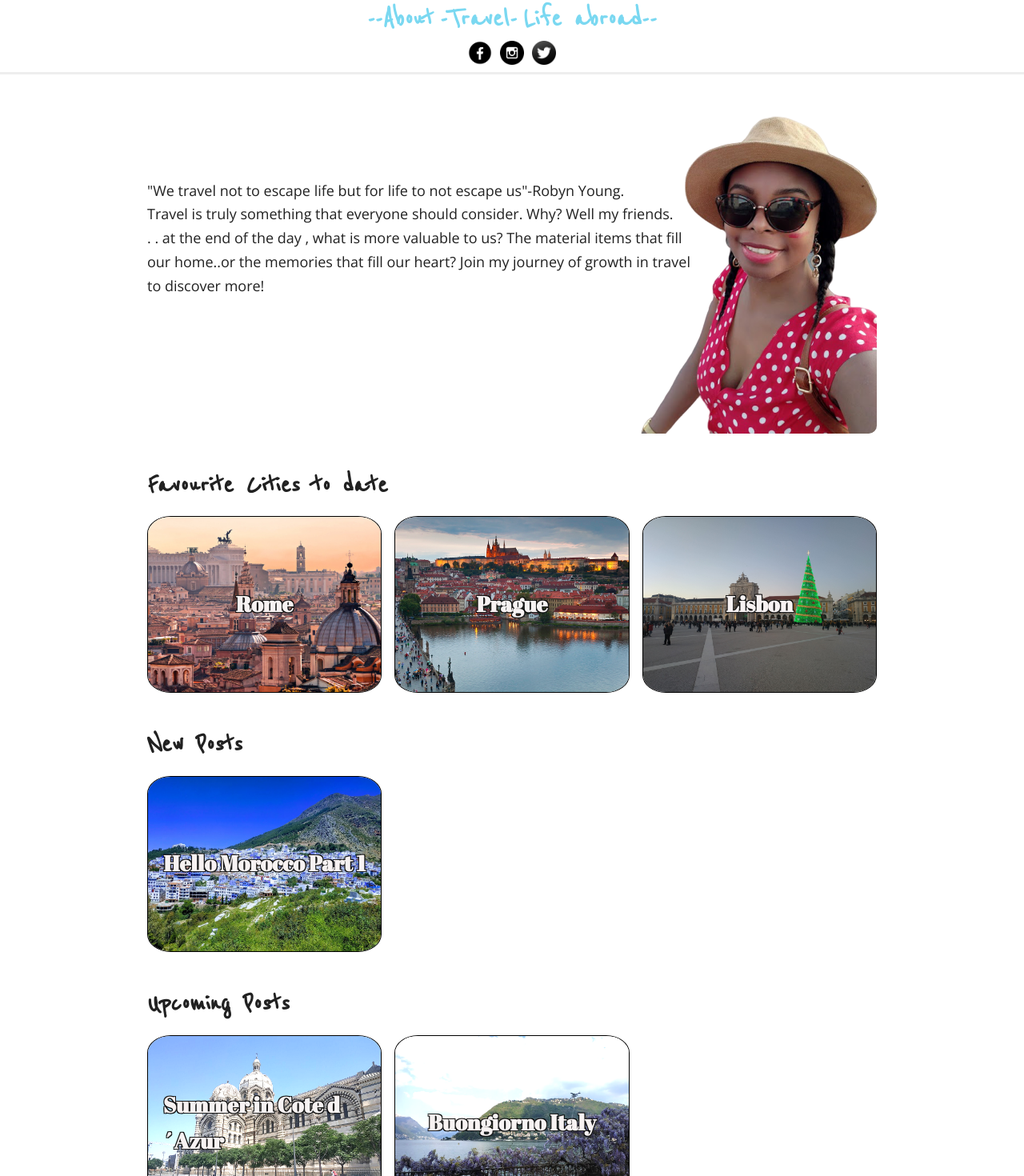
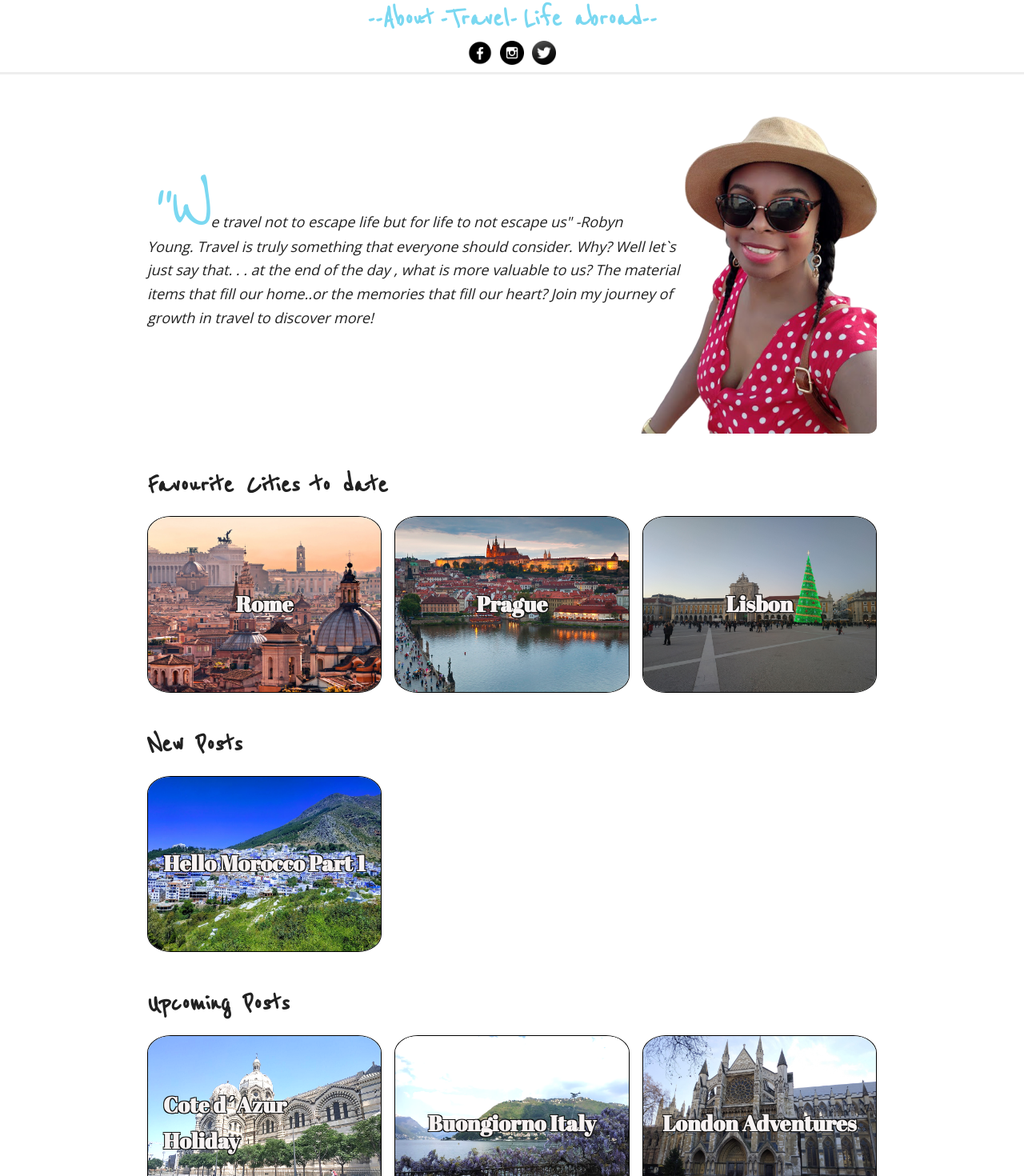
Before and after one commit to aisha-gregg/aisha-blog, a React (Create React App) app: page / in a window 1280 px wide. Shown: the part 140-1610 px from the top of the page at 80% size. Built offline with nearby package versions, Linux system fonts and the light colour scheme.

Commit message:
fix styles

```diff
--- a/src/components/feature-image/feature-image.module.css
+++ b/src/components/feature-image/feature-image.module.css
@@ -6,7 +6,7 @@
 }
 
 .container:hover {
-  cursor: pointer;
+  cccursor: pointer;
 }
 
 .container p {
--- a/src/components/post/post.module.css
+++ b/src/components/post/post.module.css
@@ -16,7 +16,12 @@
 .post h3 {
   text-align: center;
 }
-
+.post :first {
+  font-size: 100px;
+  line-height: 70px;
+  font-family: var(--secondary-header-font);
+  color: var(--primary-color);
+}
 .post blockquote {
   border-left: 3px solid var(--primary-color);
   font-style: italic;
--- a/src/pages/about/About.jsx
+++ b/src/pages/about/About.jsx
@@ -10,19 +10,16 @@ export function About() {
           className={styles["profile-photo"]}
         />
         <div>
-          <h2>About me</h2>
+          <h2 className={styles.about}>About me</h2>
           <p className={styles.text}>
             Hi. I am Aisha Kamilah; travel enthusiast and blogger. I am from the
             beautiful twin isles of Trinidad and Tobago. Now I live in Spain and
-            travel frequently across Europe. For the past couple years and after
+            travel frequently across Europe. For the past couple years, after
             visiting over 30 cities my perspectives and visions of all that I
             have known continues to be challenged. I want to somehow share my
             stories with the world.
           </p>
-          <p className={styles.text}>
-            I am also a software developer. You can visit my programming blog
-            here.
-          </p>
+          <p className={styles.text}></p>
         </div>
       </section>
     </main>
--- a/src/pages/about/about.module.css
+++ b/src/pages/about/about.module.css
@@ -6,6 +6,10 @@
   width: 100%;
   border-radius: 10%;
   padding-top: 30px;
+}
+
+.about {
+  text-align: center;
 }
 
 .text {
--- a/src/pages/home/Home.jsx
+++ b/src/pages/home/Home.jsx
@@ -16,12 +16,12 @@ export function Home() {
             className={styles["profile-photo"]}
           />
           <p className={styles.description}>
-            "We travel not to escape life but for life to not escape us"-Robyn
-            Young. Travel is truly something that everyone should consider. Why?
-            Well my friends. . . at the end of the day , what is more valuable
-            to us? The material items that fill our home..or the memories that
-            fill our heart? Join my journey of growth in travel to discover
-            more!
+            <span className={styles["first-letter"]}>"W</span>e travel not to
+            escape life but for life to not escape us" -Robyn Young. Travel is
+            truly something that everyone should consider. Why? Well let`s just
+            say that. . . at the end of the day , what is more valuable to us?
+            The material items that fill our home..or the memories that fill our
+            heart? Join my journey of growth in travel to discover more!
           </p>
         </div>
       </section>
@@ -51,13 +51,17 @@ export function Home() {
         <h2 className="alternate-title">Upcoming Posts</h2>
         <div className={styles.city}>
           <FeatureImage
-            text="Summer in Cote d´Azur"
+            text="Cote d´Azur Holiday"
             image="./img/cathedral.png"
           ></FeatureImage>
           <FeatureImage
             text="Buongiorno Italy"
             image="./img/italy.png"
           ></FeatureImage>
+          <FeatureImage
+            text="London Adventures"
+            image="./img/london.jpg"
+          ></FeatureImage>
         </div>
       </section>
     </main>
--- /dev/null
+++ b/src/pages/home/firstword.css
@@ -0,0 +1,3 @@
+.first-letter {
+  color: red;
+}
--- a/src/pages/home/home.module.css
+++ b/src/pages/home/home.module.css
@@ -5,6 +5,13 @@
 .introduction {
   display: flex;
   padding-bottom: 0;
+}
+
+.first-letter {
+  font-size: 100px;
+  line-height: 70px;
+  font-family: var(--secondary-header-font);
+  color: var(--primary-color);
 }
 
 .profile-photo {
@@ -27,6 +34,7 @@
   padding: 0;
   /* TODO: Find a way to replace this magic number */
   padding-top: 10%;
+  font-style: italic;
 }
 
 .favouritecities {
--- a/src/pages/travel/Travel.jsx
+++ b/src/pages/travel/Travel.jsx
@@ -14,22 +14,27 @@ export function Travel() {
       <Link>
         <div>
           <img src="./img/cathedral.png" alt="picture of madrid" />
-          <p>Summer in Cote d´Azur </p>
+          <p>
+            Cote d´Azur Holiday
+            <br />
+            (coming soon)
+          </p>
         </div>
       </Link>
       <Link>
         <div>
           <img src="./img/italy.png" alt="picture of madrid" />
-          <p>Buongiorno Italy</p>
+          <p>Buongiorno Italy(coming soon)</p>
         </div>
       </Link>
       <Link>
         <div>
           <img src="./img/london.jpg" alt="picture of madrid" />
-          <p>London adventures</p>
+          <p>London adventures(coming soon)</p>
         </div>
       </Link>
-      <Link>
+    </menu>
+    /*<Link>
         <div>
           <img src="./img/prague.jpg" alt="picture of madrid" />
           <p>Lovers Paradise 😘</p>
@@ -53,6 +58,6 @@ export function Travel() {
           <p>Frankfurt in a day 🙈</p>
         </div>
       </Link>
-    </menu>
+       */
   );
 }
--- a/src/posts/life-abroad.md
+++ b/src/posts/life-abroad.md
@@ -1,4 +1,4 @@
-# Life Abroad
+## Life Abroad
 
 Sometimes it is so interesting the differences you see from country to country, especially when you have to live it daily.
 The day I left the caribbean sometimes repeats in my mind and I remember the anxiety and fear I faced.I wondered if I was making the right
```
Also changed, not shown: src/pages/home/firstword.js (added, +9 -0 lines).
